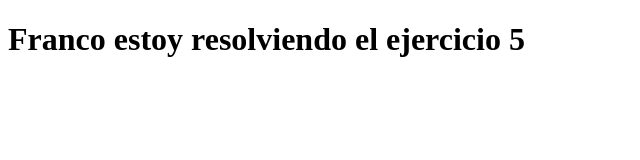
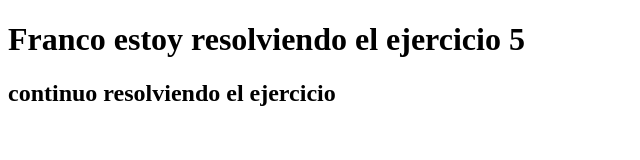
Before and after one commit to chiariottifranco-design/gs2-ecs-3, a plain HTML site: page index.html in a window 1280 px wide. Shown: the whole page, without its empty margins (0-640 px from the left). Drawn offline with Linux system fonts and the light colour scheme.

Commit message:
segunda iteracion

```diff
--- a/index.html
+++ b/index.html
@@ -7,5 +7,6 @@
 </head>
 <body>
     <h1>Franco estoy resolviendo el ejercicio 5</h1>
+    <h2>continuo resolviendo el ejercicio</h2>
 </body>
 </html>
```
